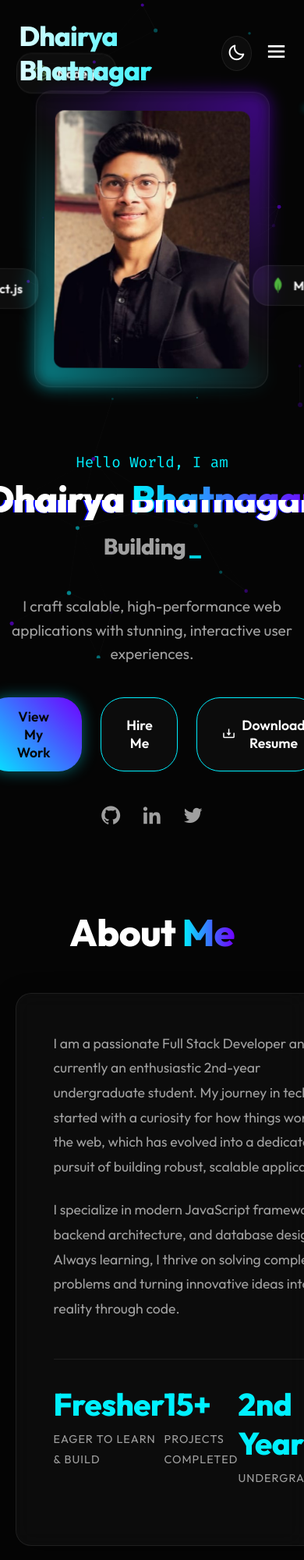
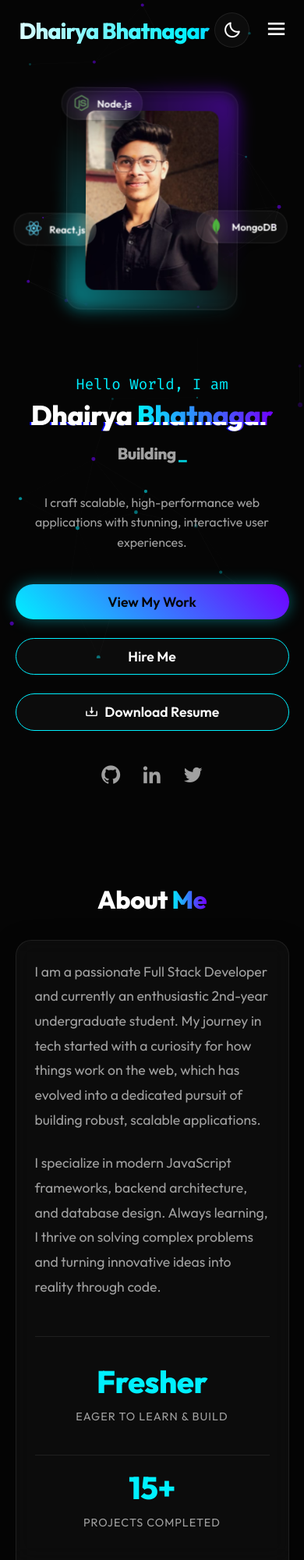
Before and after one commit to dhairyabh/PortFolio, a website: page index.html in a window 390 px wide. Shown: the top 2000 px of the page at 78% size. Drawn offline with nearby package versions, Linux system fonts and the light colour scheme.

Commit message:
style: improve mobile responsiveness and fix layout congestion

```diff
--- a/style.css
+++ b/style.css
@@ -1134,43 +1134,72 @@ footer {
 }
 
 @media (max-width: 992px) {
+    .section-title {
+        font-size: 2.5rem;
+        margin-bottom: 2rem;
+    }
+
     .hero {
         flex-direction: column-reverse;
         text-align: center;
         padding-top: 120px;
+        gap: 3rem;
     }
 
-    .cta-buttons,
+    .cta-buttons {
+        justify-content: center;
+        flex-wrap: wrap;
+    }
+
     .social-links {
         justify-content: center;
     }
 
     .bio {
         margin: 0 auto 2.5rem;
+        max-width: 100%;
     }
 
     .hero-image-container {
-        margin-bottom: 3rem;
+        margin-bottom: 2rem;
     }
 
     .contact-container {
         flex-direction: column;
+        gap: 2rem;
     }
 }
 
 @media (max-width: 768px) {
+    nav {
+        padding: 1rem 5%;
+    }
+
+    .logo {
+        font-size: 1.8rem;
+    }
+
     .nav-links {
         position: fixed;
         right: -100%;
-        top: 80px;
+        top: 0;
+        height: 100vh;
         flex-direction: column;
-        background: rgba(5, 5, 5, 0.95);
+        background: rgba(5, 5, 5, 0.98);
         backdrop-filter: blur(20px);
-        width: 100%;
-        text-align: center;
-        padding: 2rem 0;
-        transition: 0.4s;
-        border-bottom: 1px solid var(--glass-border);
+        width: 80%;
+        max-width: 300px;
+        text-align: left;
+        padding: 80px 2rem 2rem;
+        transition: 0.4s cubic-bezier(0.4, 0, 0.2, 1);
+        border-left: 1px solid var(--glass-border);
+        box-shadow: -10px 0 30px rgba(0,0,0,0.5);
+        z-index: 999;
+    }
+
+    .nav-links a {
+        font-size: 1.2rem;
+        padding: 1rem 0;
     }
 
     .nav-links a i {
@@ -1183,18 +1212,118 @@ footer {
 
     .menu-toggle {
         display: block;
+        z-index: 1001;
     }
 
     .name {
-        font-size: 3rem;
+        font-size: 2.8rem;
     }
 
     .typing-container {
-        font-size: 1.8rem;
+        font-size: 1.6rem;
+        min-height: 2.5rem;
     }
 
     .profile-card {
-        width: 300px;
-        height: 380px;
+        width: 280px;
+        height: 350px;
+    }
+
+    @keyframes orbit1 {
+        0% { transform: translate(-50%, -50%) rotate(0deg) translateX(160px) rotate(0deg) translateZ(20px); }
+        100% { transform: translate(-50%, -50%) rotate(360deg) translateX(160px) rotate(-360deg) translateZ(20px); }
+    }
+    @keyframes orbit2 {
+        0% { transform: translate(-50%, -50%) rotate(120deg) translateX(170px) rotate(-120deg) translateZ(30px); }
+        100% { transform: translate(-50%, -50%) rotate(480deg) translateX(170px) rotate(-480deg) translateZ(30px); }
+    }
+    @keyframes orbit3 {
+        0% { transform: translate(-50%, -50%) rotate(240deg) translateX(150px) rotate(-240deg) translateZ(40px); }
+        100% { transform: translate(-50%, -50%) rotate(600deg) translateX(150px) rotate(-600deg) translateZ(40px); }
+    }
+
+    section {
+        padding-top: 80px;
+        padding-bottom: 40px;
+    }
+
+    .about-text {
+        padding: 1.5rem;
+    }
+
+    .stats {
+        flex-wrap: wrap;
+        gap: 1.5rem;
+        justify-content: center;
+        text-align: center;
+    }
+
+    .stat-item {
+        flex: 1 1 120px;
+    }
+
+    .contact-info, .contact-form {
+        padding: 1.5rem;
     }
 }
+
+@media (max-width: 480px) {
+    .name {
+        font-size: 2.2rem;
+    }
+
+    .typing-container {
+        font-size: 1.3rem;
+    }
+
+    .bio {
+        font-size: 1rem;
+    }
+
+    .btn {
+        width: 100%;
+        justify-content: center;
+        padding: 0.7rem 1.5rem;
+    }
+
+    .profile-card {
+        width: 220px;
+        height: 280px;
+    }
+
+    @keyframes orbit1 {
+        0% { transform: translate(-50%, -50%) rotate(0deg) translateX(130px) rotate(0deg); }
+        100% { transform: translate(-50%, -50%) rotate(360deg) translateX(130px) rotate(-360deg); }
+    }
+    @keyframes orbit2 {
+        0% { transform: translate(-50%, -50%) rotate(120deg) translateX(140px) rotate(-120deg); }
+        100% { transform: translate(-50%, -50%) rotate(480deg) translateX(140px) rotate(-480deg); }
+    }
+    @keyframes orbit3 {
+        0% { transform: translate(-50%, -50%) rotate(240deg) translateX(120px) rotate(-240deg); }
+        100% { transform: translate(-50%, -50%) rotate(600deg) translateX(120px) rotate(-600deg); }
+    }
+
+    .floating-badge {
+        font-size: 0.8rem;
+        padding: 0.5rem 0.8rem;
+    }
+
+    .section-title {
+        font-size: 2rem;
+    }
+
+    .stats {
+        flex-direction: column;
+        gap: 1rem;
+    }
+
+    .stat-item {
+        border-bottom: 1px solid var(--glass-border);
+        padding-bottom: 0.5rem;
+    }
+
+    .stat-item:last-child {
+        border-bottom: none;
+    }
+}
```
